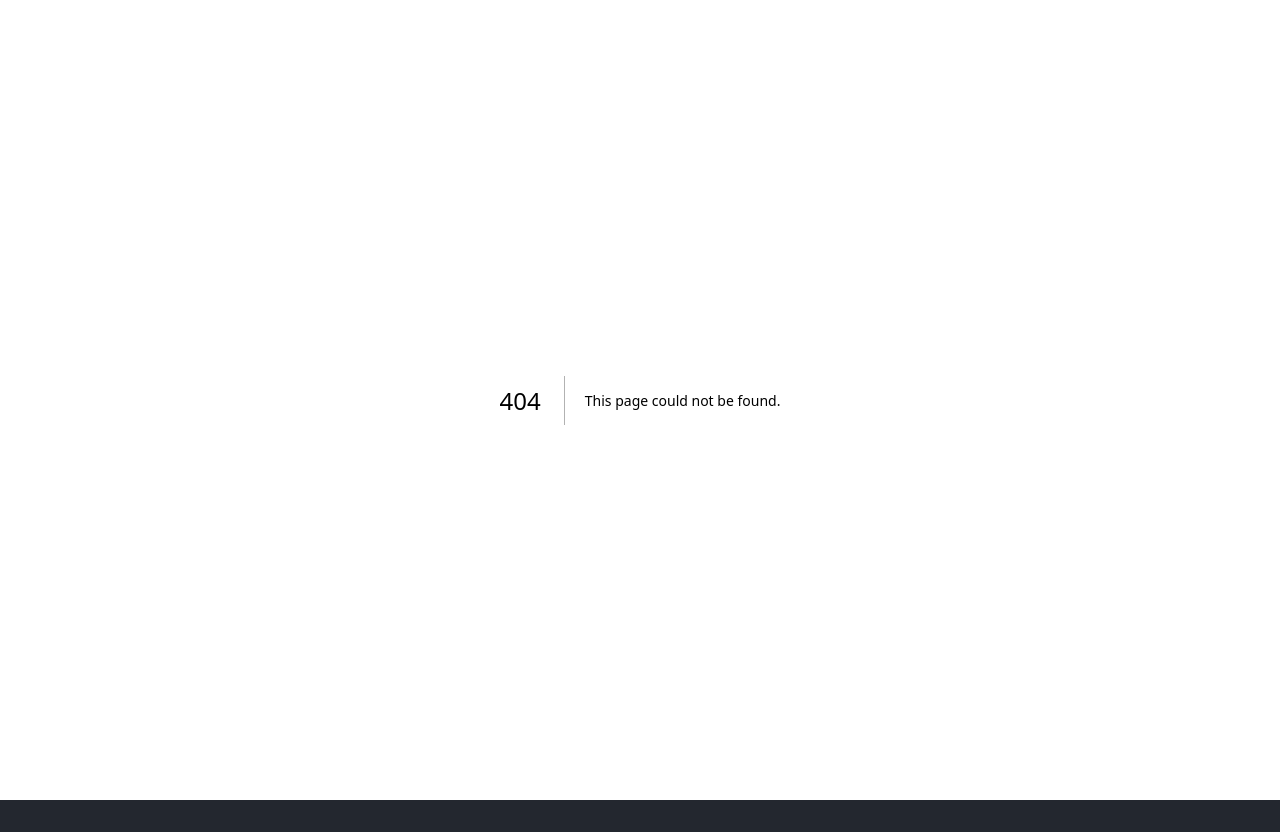
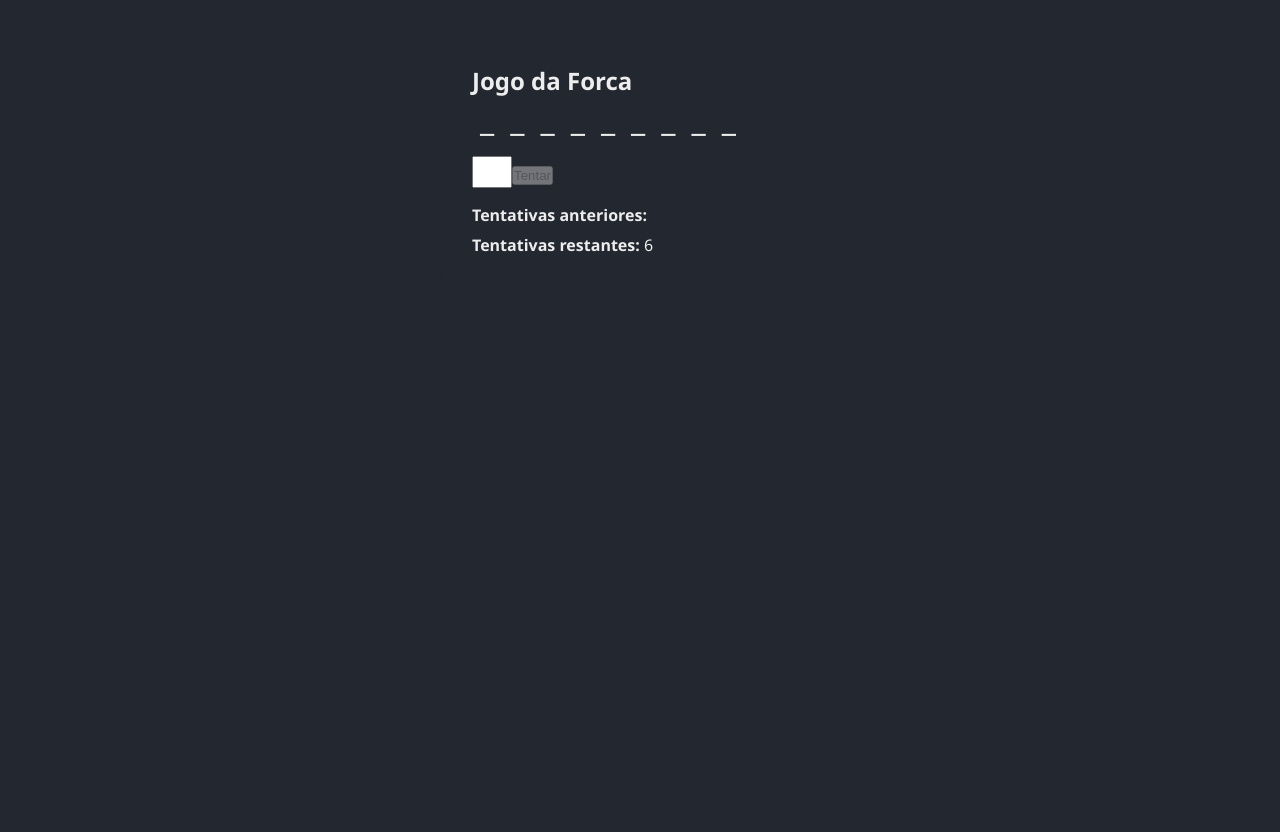
Before and after one commit to pep287/pedro-portfolio, a Next.js app in the folder pedro-portfolio/: page /forca in a window 1280 px wide. Before the commit this address had no page. Before the commit the page ends 800 px from the top, so only its background shows below. Built offline with nearby package versions, Linux system fonts and the light colour scheme.

Commit message:
implementação inicial forca

```diff
--- /dev/null
+++ b/pedro-portfolio/app/forca/page.js
@@ -0,0 +1,9 @@
+import Forca from "../../components/Forca";
+
+export default function ForcaPage() {
+  return (
+    <main>
+      <Forca />
+    </main>
+  );
+}
--- /dev/null
+++ b/pedro-portfolio/components/Forca.js
@@ -0,0 +1,68 @@
+"use client"; // 👈 precisa ser a primeira linha
+
+import { useState } from "react";
+
+const WORD = "PORTFOLIO";
+const MAX_ATTEMPTS = 6;
+
+export default function Forca() {
+  const [attempts, setAttempts] = useState([]);
+  const [input, setInput] = useState("");
+  const [wrongCount, setWrongCount] = useState(0);
+
+  const displayWord = WORD.split("").map((letter, idx) =>
+    attempts.includes(letter) ? (
+      <span key={idx} style={{ margin: "0 8px", fontSize: "2rem" }}>
+        {letter}
+      </span>
+    ) : (
+      <span key={idx} style={{ margin: "0 8px", fontSize: "2rem" }}>
+        _
+      </span>
+    )
+  );
+
+  function handleTry(e) {
+    e.preventDefault();
+    const guess = input.toUpperCase();
+    if (!guess || attempts.includes(guess)) return;
+    setAttempts([...attempts, guess]);
+    if (!WORD.includes(guess)) setWrongCount(wrongCount + 1);
+    setInput("");
+  }
+
+  return (
+    <div
+      style={{
+        background: "#23272f",
+        padding: "2rem",
+        borderRadius: "1rem",
+        color: "#ededed",
+        maxWidth: "400px",
+        margin: "2rem auto",
+      }}
+    >
+      <h2>Jogo da Forca</h2>
+      <div style={{ marginBottom: "1rem" }}>{displayWord}</div>
+      <form onSubmit={handleTry}>
+        <input
+          type="text"
+          maxLength={1}
+          value={input}
+          onChange={(e) => setInput(e.target.value)}
+          style={{ width: "40px", textAlign: "center", fontSize: "1.5rem" }}
+          disabled={wrongCount >= MAX_ATTEMPTS}
+        />
+        <button type="submit" disabled={wrongCount >= MAX_ATTEMPTS || !input}>
+          Tentar
+        </button>
+      </form>
+      <div style={{ marginTop: "1rem" }}>
+        <strong>Tentativas anteriores:</strong> {attempts.join(", ")}
+      </div>
+      <div style={{ marginTop: "0.5rem" }}>
+        <strong>Tentativas restantes:</strong> {MAX_ATTEMPTS - wrongCount}
+      </div>
+    </div>
+  );
+}
```
Also changed, not shown: pedro-portfolio/app/page.js (+8 -0 lines), pedro-portfolio/app/page.module.css (+25 -0 lines), pedro-portfolio/components/forca.module.css (added, +86 -0 lines).
